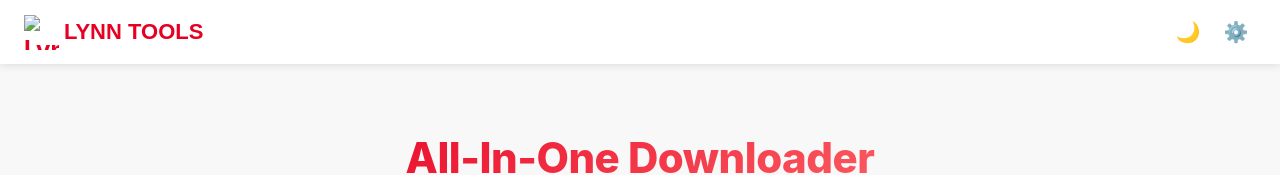
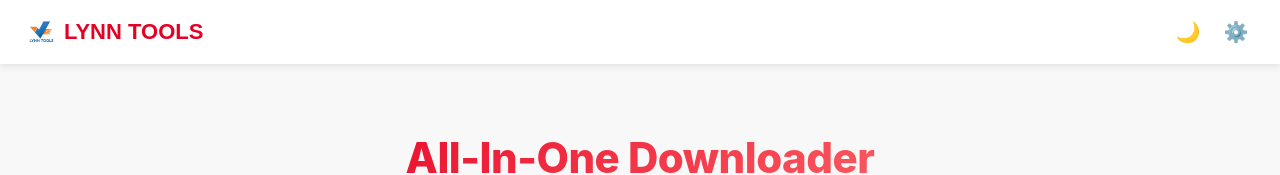
Before and after one commit to zakiyu77/juju, a website: page public/index.html in a window 1280 px wide. Shown: the top 175 px of the page. Drawn offline with Linux system fonts and the light colour scheme; the site is published under a folder, as on GitHub Pages, so addresses that start at the root find nothing.

Commit message:
Update index.html

```diff
--- a/public/index.html
+++ b/public/index.html
@@ -986,7 +986,7 @@ body.dark-mode .footer {
         <div class="logo">
             <span>
   <div style="display: flex; align-items: center; gap: 5px;">
-    <img src="/assets/logo.png" alt="Lynn Tools Logo" style="width: 35px; height: 35px;">
+    <img src="logo.png" alt="Lynn Tools Logo" style="width: 35px; height: 35px;">
     <span style="font-family: 'Poppins', sans-serif; font-weight: 700; font-size: 22px;">
     LYNN TOOLS
 </span>
```
